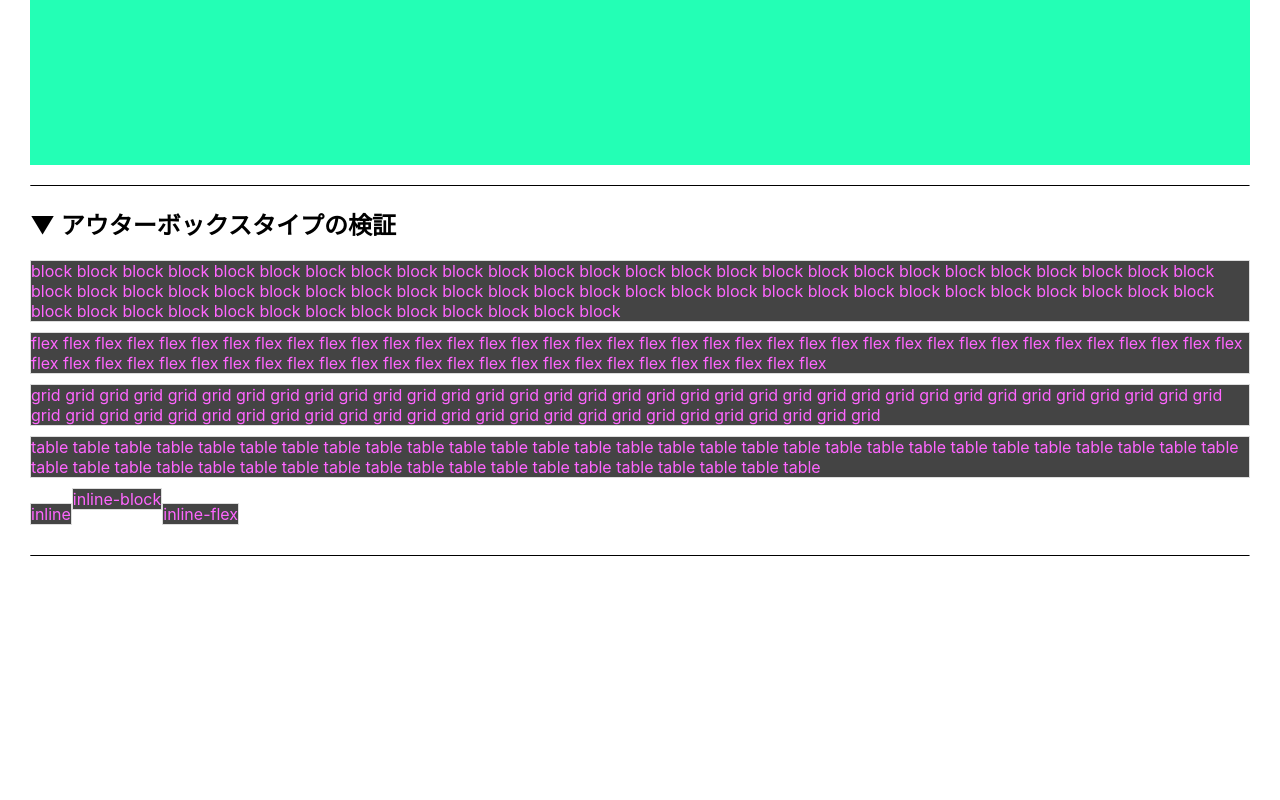
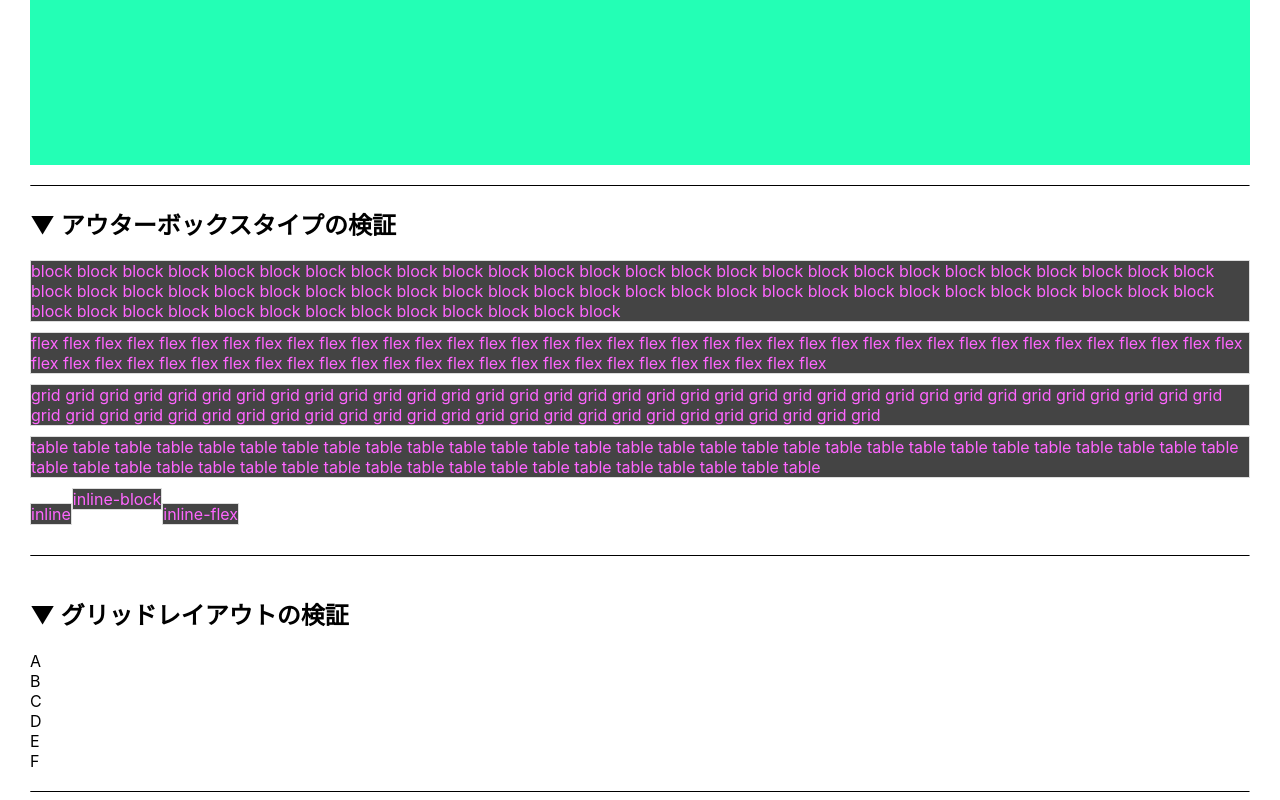
Before and after one commit to 02kK/nextjs-chaotic-playground, a Next.js app: page /playground/style in a window 1280 px wide. Shown: the part 3659-4459 px from the top of the page. Before the commit the page ends 4255 px from the top, so only its background shows below. Built offline with nearby package versions, Linux system fonts and the light colour scheme.

Commit message:
グリッドコンテナ作成

```diff
--- a/src/pages/playground/style.tsx
+++ b/src/pages/playground/style.tsx
@@ -141,6 +141,16 @@ const Style = () => {
           <div className="inline-block">inline-block</div>
           <div className="inline-flex">inline-flex</div>
         </SDiv5>
+        <SDivider />
+        <SDiv6>
+          <h2>▼ グリッドレイアウトの検証</h2>
+          <div className="A">A</div>
+          <div className="B">B</div>
+          <div className="C">C</div>
+          <div className="D">D</div>
+          <div className="E">E</div>
+          <div className="F">F</div>
+        </SDiv6>
         <SDivider />
       </>
     </StyledPGContainer>
@@ -406,4 +416,8 @@ const SDiv5 = styled.div`
   }
 `;
 
+const SDiv6 = styled.div`
+  display: grid
+`
+
 export default Style;
```
